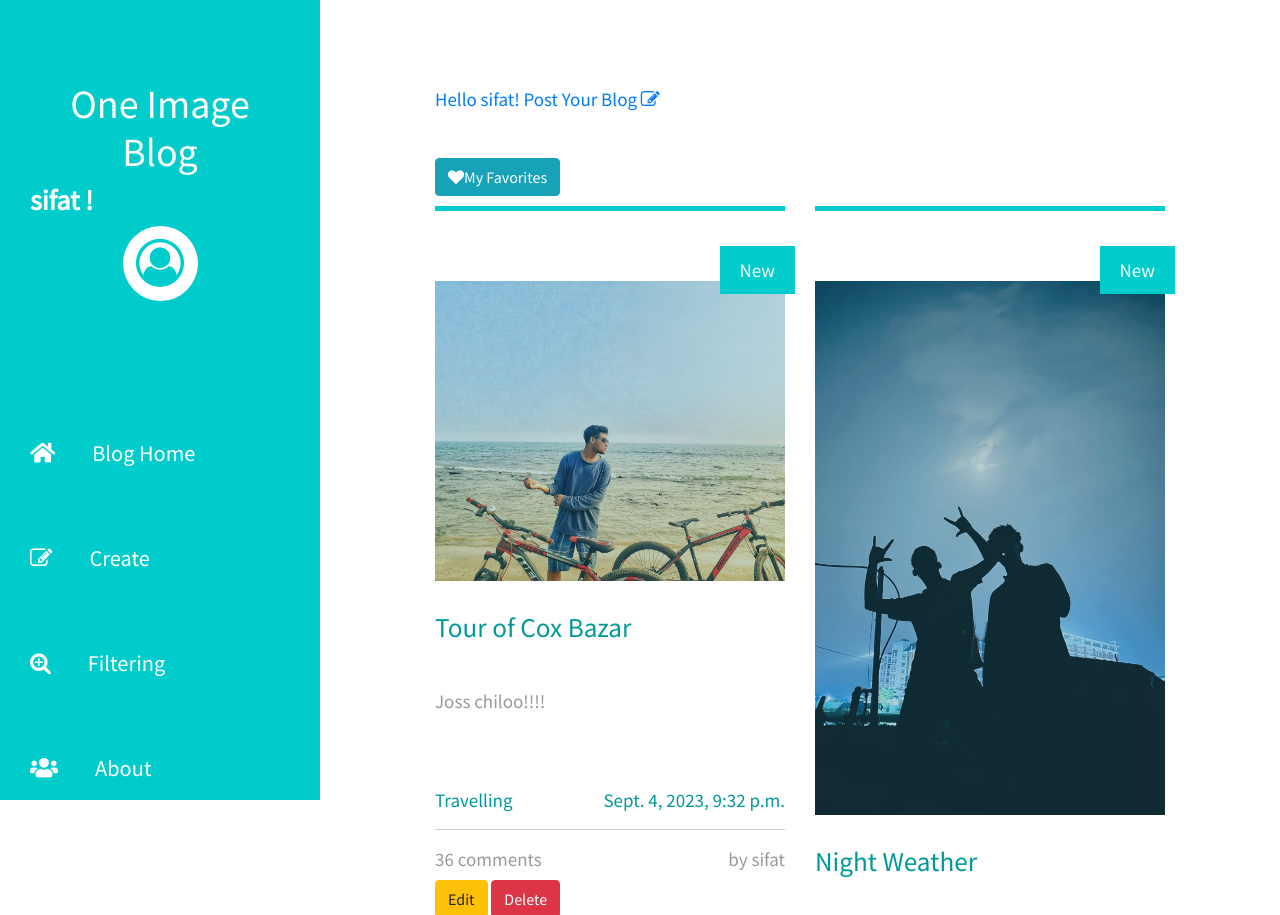
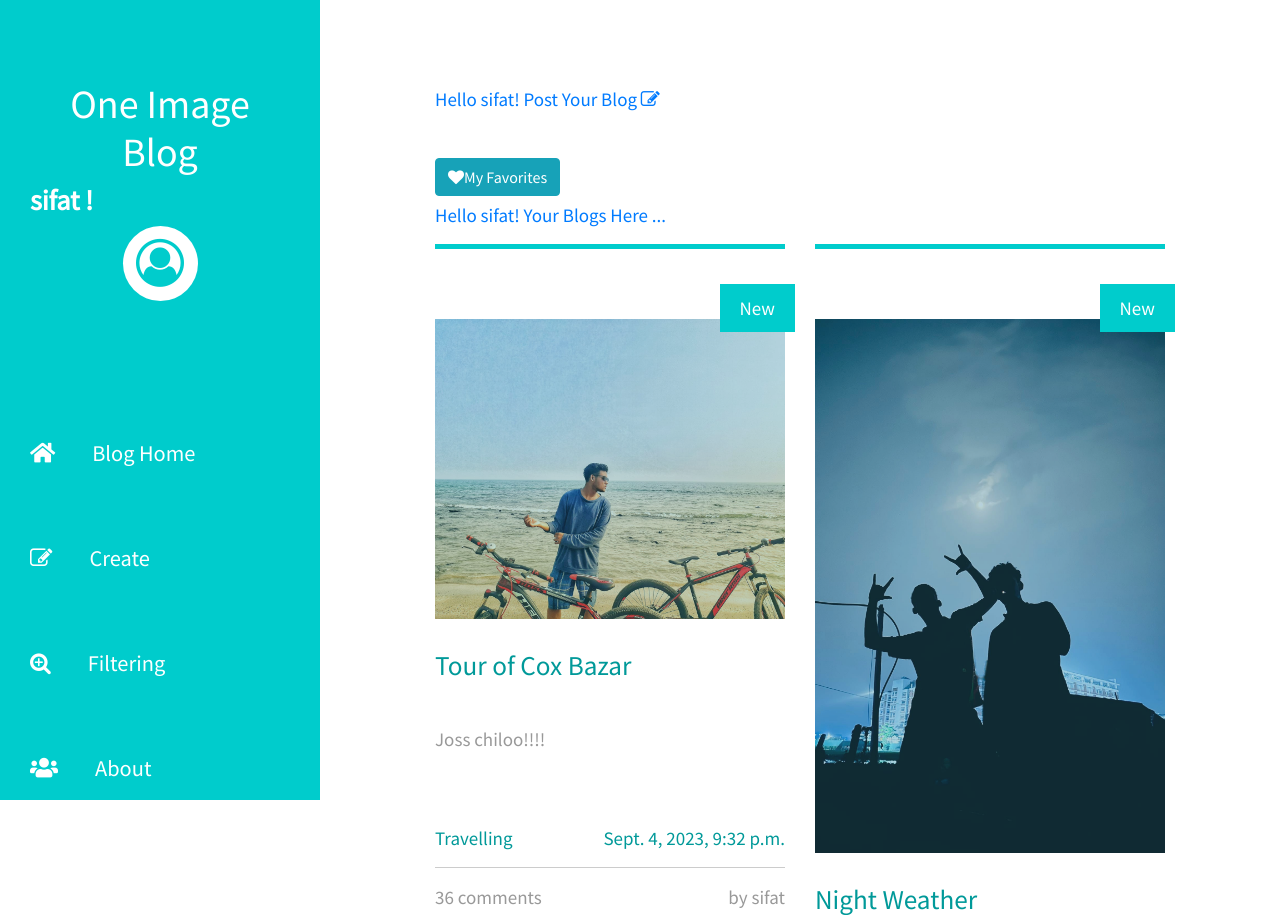
Before and after one commit to Sifat20115/Blog_Site_Project, a Django app: page /account/profile/ in a window 1280 px wide. Shown: the top 915 px of the page. Run offline with Django 4.2, Linux system fonts and the light colour scheme; a user stored in the database is signed in; data comes from the database, SQL or seed files in the repository; some libraries are stand-ins or nearby versions.

Commit message:
Update profile.html

```diff
--- a/account/templates/account/profile.html
+++ b/account/templates/account/profile.html
@@ -6,6 +6,8 @@
             <a href = "{% url 'create' %}">Hello {{user.username}}! Post Your Blog <i class="fa fa-edit"></i></a>
             <br><br>
             <a class = 'btn btn-info' href="{% url 'myFav' %}"><i class="fa fa-heart"></i>My Favorites</a>
+            <br>
+            <a href = "{% url 'profile' %}">Hello {{user.username}}! Your Blogs Here ...</a>
         {% endif %}
         <div class="row tm-row">
             {% for blog in blogs %}
```
